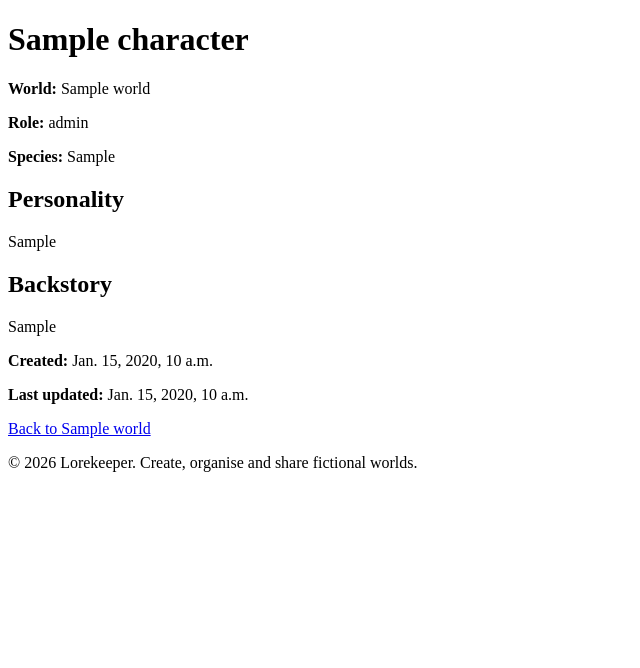
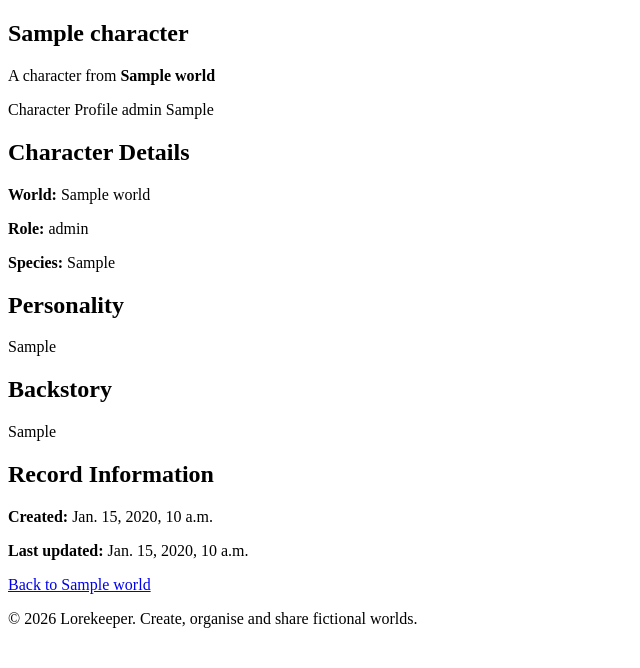
Before and after one commit to CtrlAltKismet/lorekeeper, a Django app: page /worlds/1/characters/1/ in a window 1280 px wide. Shown: the part 132-800 px from the top of the page, without its empty margins (0-640 px from the left). Run offline with Django 5.2, Linux system fonts and the light colour scheme; tables that the repository leaves empty hold one stand-in row (values such as "Sample post").

Commit message:
Updated character detail page with classes ready for styling

```diff
--- a/worlds/templates/worlds/character_detail.html
+++ b/worlds/templates/worlds/character_detail.html
@@ -3,7 +3,29 @@
 {% block title %}{{ character.name }} | Lorekeeper{% endblock %}
 
 {% block content %}
+<section class="hero-panel">
     <h1>{{ character.name }}</h1>
+
+    <p>
+        A character from
+        <strong>{{ world.title }}</strong>
+    </p>
+
+    <div class="action-row">
+        <span class="badge">Character Profile</span>
+
+        {% if character.role %}
+            <span class="badge">{{ character.role }}</span>
+        {% endif %}
+
+        {% if character.species %}
+            <span class="badge">{{ character.species }}</span>
+        {% endif %}
+    </div>
+</section>
+
+<section class="detail-panel">
+    <h2>Character Details</h2>
 
     <p>
         <strong>World:</strong>
@@ -25,14 +47,21 @@
     {% endif %}
 
     {% if character.personality %}
+        <section class="content-panel">
             <h2>Personality</h2>
             <p>{{ character.personality }}</p>
+        </section>
     {% endif %}
 
     {% if character.backstory %}
+        <section class="content-panel">
             <h2>Backstory</h2>
             <p>{{ character.backstory }}</p>
+        </section>
     {% endif %}
+
+    <section class="content-panel">
+        <h2>Record Information</h2>
 
         <p>
             <strong>Created:</strong>
@@ -43,24 +72,22 @@
             <strong>Last updated:</strong>
             {{ character.updated_at }}
         </p>
+    </section>
 
+    <div class="action-row">
         {% if is_owner %}
-    <p>
-        <a href="{% url 'character_update' world.id character.id %}">
+            <a href="{% url 'character_update' world.id character.id %}" class="button">
                 Edit Character
             </a>
-    </p>
 
-    <p>
-        <a href="{% url 'character_delete' world.id character.id %}">
+            <a href="{% url 'character_delete' world.id character.id %}" class="button danger-button">
                 Delete Character
             </a>
-    </p>
         {% endif %}
 
-<p>
-    <a href="{% url 'world_detail' world.id %}">
+        <a href="{% url 'world_detail' world.id %}" class="button secondary-button">
             Back to {{ world.title }}
         </a>
-</p>
+    </div>
+</section>
 {% endblock %}
```
Lines whose indentation alone changed are shown as unchanged.
